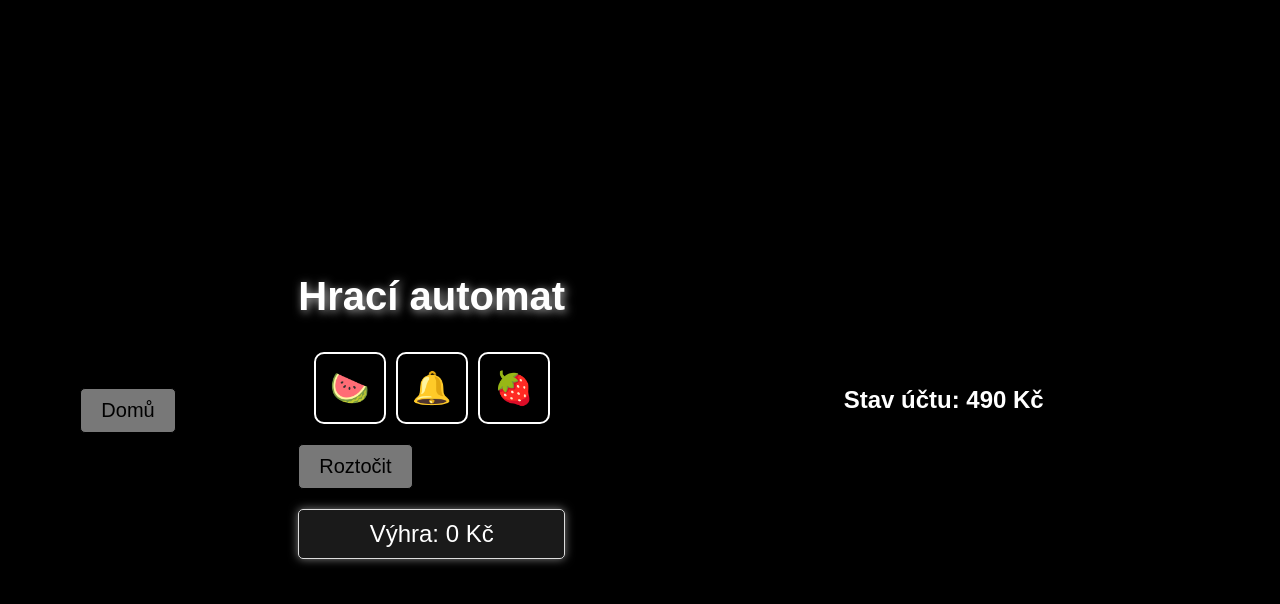
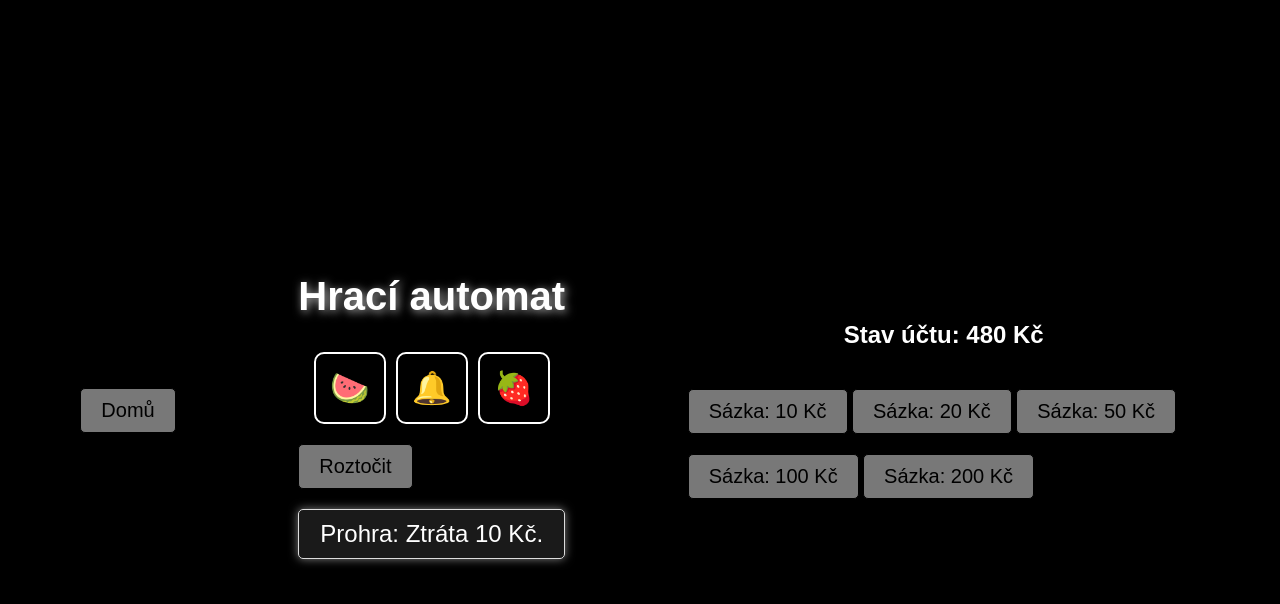
Before and after one commit to H0nzab/hazard_simulation_web, a website: page gambling_html/slots.html in a window 1280 px wide. Both pictures are taken after a click on the button "Roztočit". Drawn offline with Linux system fonts and the light colour scheme.

Commit message:
slots-bets fixed

```diff
--- a/gambling_html/slots.html
+++ b/gambling_html/slots.html
@@ -3,7 +3,7 @@
   <head>
     <meta charset="UTF-8" />
     <meta name="viewport" content="width=device-width, initial-scale=1.0" />
-    <title>Automaty</title>
+    <title>Hrací Automat</title>
     <link
       rel="stylesheet"
       href="https://cdnjs.cloudflare.com/ajax/libs/font-awesome/6.5.1/css/all.min.css"
@@ -30,13 +30,23 @@
         </section>
       </div>
 
-      <!-- Middle: Account Info -->
+      <!-- Middle: Account Info and Betting -->
       <div class="middle">
         <header>
-          <h2>Stav účtu: <span id="account">500</span> Kč</h2>
+          <h2>Stav účtu: <span id="account">500</span></h2>
         </header>
+
+        <!-- Betting Options -->
+        <div class="betting-options">
+          <button class="btn" onclick="setBet(10)">Sázka: 10 Kč</button>
+          <button class="btn" onclick="setBet(20)">Sázka: 20 Kč</button>
+          <button class="btn" onclick="setBet(50)">Sázka: 50 Kč</button>
+          <button class="btn" onclick="setBet(100)">Sázka: 100 Kč</button>
+          <button class="btn" onclick="setBet(200)">Sázka: 200 Kč</button>
+        </div>
       </div>
     </div>
+
     <script src="/gambling_js/slots.js"></script>
   </body>
 </html>
--- a/gambling_js/slots.js
+++ b/gambling_js/slots.js
@@ -1,47 +1,104 @@
+// Pole symbolů pro hrací automat
 const symbols = ['🍒', '🔔', '🍋', '⭐', '🍉', '🍊', '🍓', '7️⃣', 'BAR'];
+
+// Kombinace výher pro různé počty shodných symbolů (koeficienty výhry)
 const winCombinations = {
-    3: { '🍒': 10, '🔔': 10, '🍋': 10, '⭐': 10, '🍉': 10, '🍊': 50, '🍓': 50, '7️⃣': 100, 'BAR': 100 },
-    2: { '🍒': 5, '🔔': 5, '🍋': 5, '⭐': 5, '🍉': 5 }
+  3: { '🍒': 100, '🔔': 100, '🍋': 100, '⭐': 100, '🍉': 200, '🍊': 200, '🍓': 250, '7️⃣': 500, 'BAR': 500 },
+  2: { '🍒': 2, '🔔': 2, '🍋': 2, '⭐': 2, '🍉': 2, '🍊': 10, '🍓': 10, '7️⃣': 50, 'BAR': 50 }  // Doplňujeme výhry pro 2 stejné symboly (včetně 7️⃣ a BAR)
 };
 
+// Počáteční stav účtu
 let accountBalance = 500;
 
+// Počáteční hodnota sázky
+let currentBet = 10;
+
+// Funkce pro nastavení sázky
+function setBet(amount) {
+  currentBet = amount;
+  document.getElementById('result').innerText = `Sázka nastavena na ${currentBet} Kč`;
+}
+
+// Funkce pro roztočení automatu
 function spin() {
-    if (accountBalance < 10) {
+  if (accountBalance < currentBet) {
     alert('Nemáte dostatek peněz pro další hru.');
     return;
   }
 
-    accountBalance -= 10;
+  // Odečteme sázku z účtu
+  accountBalance -= currentBet;
 
-    // Vygeneruj náhodné symboly pro tři sloty
+  // Vygenerujeme náhodné symboly pro tři sloty
   const result = Array.from({ length: 3 }, () => symbols[Math.floor(Math.random() * symbols.length)]);
 
-    // Aktualizuj sloty na stránce
+  // Aktualizujeme sloty na stránce
   document.getElementById('slot1').innerText = result[0];
   document.getElementById('slot2').innerText = result[1];
   document.getElementById('slot3').innerText = result[2];
 
-    // Spočítej výskyt jednotlivých symbolů
+  // Spočítáme výskyt jednotlivých symbolů
   const symbolCounts = result.reduce((acc, symbol) => {
     acc[symbol] = (acc[symbol] || 0) + 1;
     return acc;
   }, {});
 
-    // Najdi maximální počet stejných symbolů
-    const maxCount = Math.max(...Object.values(symbolCounts));
+  // Nejprve zkontrolujeme, zda máme nějaké výherní kombinace
+  let winPoints = 0;
 
-    // Zjisti výhru podle počtu stejných symbolů
-    const winPoints = Object.entries(symbolCounts).reduce((win, [symbol, count]) => {
+  // Pokud máme 3 stejné symboly, použijeme větší koeficient (výhra je násobena sázkou)
+  Object.entries(symbolCounts).forEach(([symbol, count]) => {
     if (winCombinations[count] && winCombinations[count][symbol]) {
-            return winCombinations[count][symbol];
+      winPoints = winCombinations[count][symbol] * currentBet; // Výhra je násobena sázkou
     }
-        return win;
-    }, 0);
+  });
 
+  // Pokud nejsou žádné výhry (třeba dva stejné symboly), hráč ztrácí sázku
+  if (winPoints === 0) {
+    winPoints = -currentBet; // Ztráta sázky
+  }
+
+  // Přidáme výhru (nebo ztrátu) k účtu
   accountBalance += winPoints;
 
-    // Aktualizuj výstup na stránce
-    document.getElementById('result').innerText = `Výhra: ${winPoints} Kč`;
-    document.getElementById('account').innerText = `${accountBalance}`;
+  // Aktualizujeme výsledek na stránce
+  if (winPoints > 0) {
+    document.getElementById('result').innerText = `Výhra: ${winPoints} Kč!`;
+  } else {
+    document.getElementById('result').innerText = `Prohra: Ztráta ${Math.abs(winPoints)} Kč.`;
   }
+
+  // Aktualizujeme zůstatek na účtu
+  document.getElementById('account').innerText = `${accountBalance} Kč`;
+
+  // Resetujeme sázku na výchozí hodnotu
+  resetBets();
+}
+
+// Funkce pro resetování sázek (odznačení tlačítek)
+function resetBets() {
+  const betButtons = document.querySelectorAll('.betting-options .btn');
+  betButtons.forEach(button => {
+    button.style.backgroundColor = 'rgba(240, 240, 240, 0.5)';
+  });
+}
+
+// Funkce pro vizuální označení aktuální sázky
+function highlightCurrentBet() {
+  const betButtons = document.querySelectorAll('.betting-options .btn');
+  betButtons.forEach(button => {
+    if (parseInt(button.innerText.split(" ")[1]) === currentBet) {
+      button.style.backgroundColor = '#ffd700';
+    } else {
+      button.style.backgroundColor = 'rgba(240, 240, 240, 0.5)';
+    }
+  });
+}
+
+// Zavoláme funkci pro označení aktuální sázky při každé změně
+document.querySelectorAll('.betting-options .btn').forEach(button => {
+  button.addEventListener('click', () => {
+    setBet(parseInt(button.innerText.split(" ")[1]));
+    highlightCurrentBet();
+  });
+});
```
Lines whose indentation alone changed are shown as unchanged.
